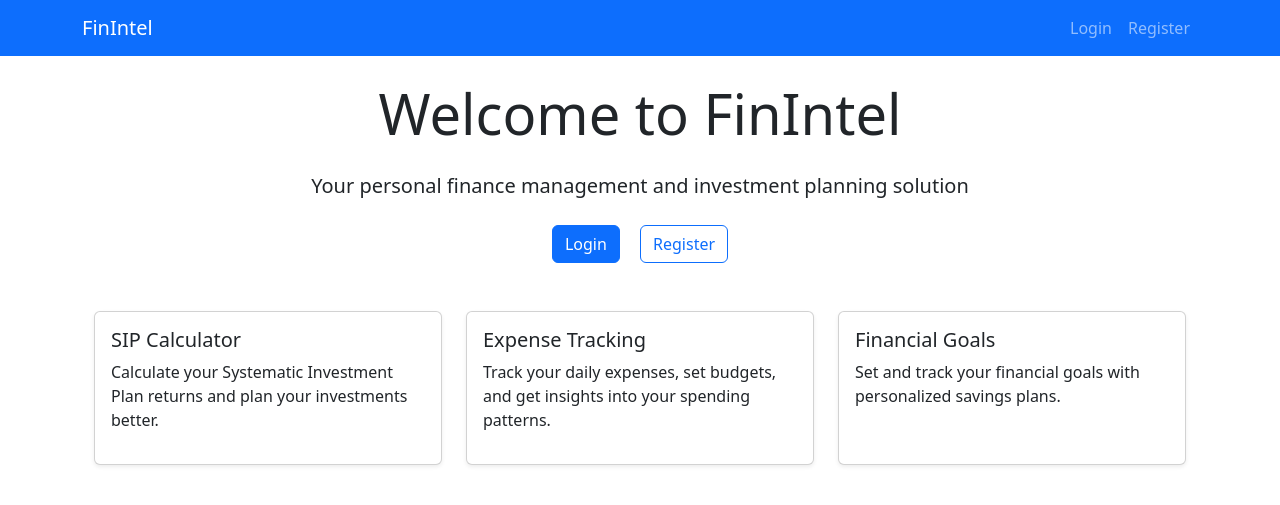
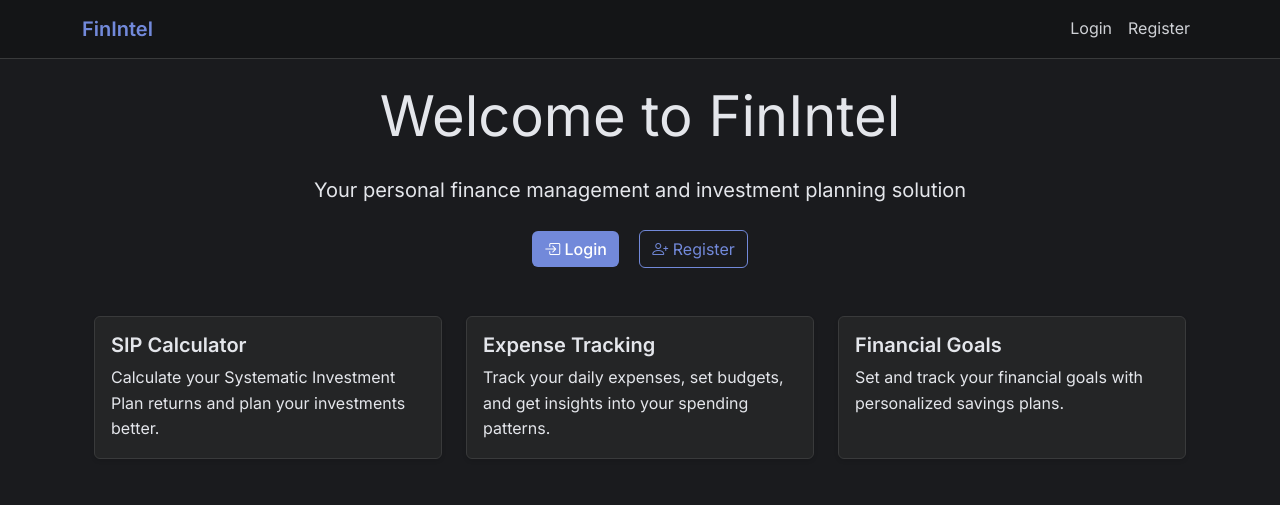
Before and after one commit to vishan01/FinIntel, a Flask app: page / in a window 1280 px wide. Shown: the top 505 px of the page. Run offline with Flask 3, Linux system fonts and the light colour scheme; some libraries are stand-ins or nearby versions.

Commit message:
Style: Restyle all the components into dark theme

```diff
--- a/src/services/market_data.py
+++ b/src/services/market_data.py
@@ -14,7 +14,6 @@ class MarketDataService:
             # Get sp 50 data using yfinance
             sp = yf.Ticker("^GSPC")  # sp 50 symbol
             info = sp.info
-            print(info)
             price =info['open']
             previous_close = info.get('previousClose', price)
             change = price - previous_close
--- a/static/css/style.css
+++ b/static/css/style.css
@@ -1,195 +1,368 @@
-.card {
-    margin-bottom: 1.5rem;
-    box-shadow: 0 0.125rem 0.25rem rgba(0, 0, 0, 0.075);
+:root {
+    --primary-color: #7289da;
+    --secondary-color: #99aab5;
+    --background-dark: #1a1b1e;
+    --background-darker: #141517;
+    --text-color: #e4e6eb;
+    --text-muted: #b0b3b8;
+    --success-color: #43b581;
+    --danger-color: #f04747;
+    --card-bg: #242526;
+    --input-bg: #3a3b3c;
+    --border-color: #393a3b;
+    --link-color: #4e5d94;
 }
 
-.chart-container {
-    min-height: 450px;
-    margin-bottom: 2rem;
-    width: 100%;
-    position: relative;
-    background-color: #fff;
-    border-radius: 0.25rem;
-    padding: 1rem;
+.home-card:hover {
+    transform: scale(1.02);
+    box-shadow: 0 4px 8px rgba(0, 0, 0, 0.2);
+    transition: all 0.3s ease;
+    cursor: pointer;
 }
 
-#expense-chart {
-    width: 100% !important;
-    height: 450px !important;
+
+
+body {
+    background-color: var(--background-dark);
+    color: var(--text-color);
+    font-family: 'Inter', -apple-system, BlinkMacSystemFont, 'Segoe UI', Roboto, Oxygen, Ubuntu, Cantarell, sans-serif;
+    line-height: 1.6;
 }
 
-.goal-progress {
-    height: 1.5rem;
-    margin: 1rem 0;
-    background-color: #e9ecef;
-    border-radius: 0.5rem;
-    overflow: hidden;
+/* Navbar Styling */
+.navbar {
+    background-color: var(--background-darker) !important;
+    border-bottom: 1px solid var(--border-color);
 }
 
-.goal-progress .progress-bar {
-    background-color: #0d6efd;
-    color: white;
-    text-align: center;
-    line-height: 1.5rem;
-    font-size: 0.875rem;
-    transition: width 0.6s ease;
+.navbar-dark .navbar-brand {
+    color: var(--primary-color);
+    font-weight: 600;
 }
 
-.goal-card {
-    background-color: #f8f9fa;
-    padding: 1.5rem;
-    border-radius: 0.5rem;
-    margin-bottom: 1.5rem;
-    border: 1px solid #dee2e6;
+.navbar-dark .nav-link {
+    color: var(--text-color) !important;
+    opacity: 0.9;
 }
 
-.goal-card h4 {
-    margin-bottom: 1rem;
-    color: #0d6efd;
+.navbar-dark .nav-link:hover {
+    opacity: 1;
 }
 
-.goal-card .btn-sm {
-    padding: 0.25rem 0.5rem;
-    font-size: 0.875rem;
-    margin-left: 0.5rem;
-}
-
-.expense-form {
-    max-width: 600px;
-    margin: 0 auto;
-}
-
-/* Card styles */
+/* Card Styling */
 .card {
-    box-shadow: 0 0.125rem 0.25rem rgba(0, 0, 0, 0.075);
-    margin-bottom: 1rem;
+    background-color: var(--card-bg);
+    border: 1px solid var(--border-color);
+    box-shadow: 0 2px 4px rgba(0, 0, 0, 0.1);
 }
 
 .card-header {
-    padding: 1rem;
-    border-bottom: none;
+    background-color: rgba(0, 0, 0, 0.1);
+    border-bottom: 1px solid var(--border-color);
 }
 
-/* Table styles */
+.card-title {
+    color: var(--text-color);
+    font-weight: 600;
+}
+
+/* Form Controls */
+.form-control, .form-select {
+    background-color: var(--input-bg);
+    border: 1px solid var(--border-color);
+    color: var(--text-color);
+}
+
+.form-control:focus, .form-select:focus {
+    background-color: var(--input-bg);
+    border-color: var(--primary-color);
+    color: var(--text-color);
+}
+
+.form-control::placeholder {
+    color: var(--text-muted);
+}
+
+/* Buttons */
+.btn-primary {
+    background-color: var(--primary-color);
+    border: none;
+    color: white;
+    font-weight: 500;
+}
+
+.btn-primary:hover {
+    background-color: #5f73bc;
+}
+
+.btn-outline-primary {
+    border-color: var(--primary-color);
+    color: var(--primary-color);
+}
+
+.btn-outline-primary:hover {
+    background-color: var(--primary-color);
+    color: white;
+}
+
+/* Tables */
 .table {
-    margin-bottom: 0;
+    background-color: var(--background-darker);
+    color: var(--text-color);
+    border-color: var(--border-color);
+}
+
+.table thead th {
+    background-color: var(--background-darker);
+    border-bottom: 2px solid var(--border-color);
+    color: var(--text-color);
 }
 
 .table td {
-    vertical-align: middle;
-    padding: 0.75rem;
+    border-color: var(--border-color);
+    background-color: var(--background-darker);
 }
 
-.table th {
-    font-weight: 600;
-    background-color: #f8f9fa;
+/* Links */
+a {
+    color: var(--link-color);
+    text-decoration: none;
 }
 
-.btn-group-sm .btn {
-    padding: 0.25rem 0.5rem;
+a:hover {
+    color: var(--primary-color);
+    text-decoration: none;
 }
 
-.table-responsive {
-    overflow-x: auto;
-    -webkit-overflow-scrolling: touch;
+/* Text Colors */
+.card-text,
+.lead,
+.form-label,
+.nav-link,
+.dropdown-item,
+.list-group-item,
+.modal-title,
+.modal-body,
+p,
+h1, h2, h3, h4, h5, h6,
+.table th,
+.table td,
+.input-group-text,
+.form-text,
+.breadcrumb-item,
+.alert {
+    color: var(--text-color);
 }
 
-/* Form styles */
-.input-group-text {
-    background-color: #f8f9fa;
-    border-right: none;
+.text-muted {
+    color: var(--text-muted) !important;
 }
 
-.form-control:focus {
-    box-shadow: none;
-    border-color: #0d6efd;
+.small, small {
+    color: var(--text-muted);
 }
 
-input[type="date"].form-control {
-    padding: 0.375rem 0.75rem;
-    line-height: 1.5;
-}
-
-/* Hide calendar icon in some browsers */
-input[type="date"]::-webkit-calendar-picker-indicator {
-    opacity: 0.6;
-    cursor: pointer;
-}
-
-input[type="date"]::-webkit-calendar-picker-indicator:hover {
-    opacity: 1;
-}
-
-.form-select:focus {
-    box-shadow: none;
-    border-color: #0d6efd;
-}
-
-/* Badge styles */
-.badge {
-    padding: 0.5em 0.75em;
+/* Form Labels and Help Text */
+label, .form-label {
+    color: var(--text-color);
     font-weight: 500;
 }
 
-/* Chart container styles */
-.chart-container {
-    background-color: #fff;
-    border-radius: 0.25rem;
-    padding: 1rem;
-    height: 100%;
+.form-text {
+    color: var(--text-muted);
 }
 
-.chart-container h4 {
-    color: #495057;
-    font-size: 1.1rem;
-    margin-bottom: 1rem;
+/* List Groups */
+.list-group-item {
+    background-color: var(--card-bg);
+    border-color: var(--border-color);
 }
 
-/* Ensure charts are responsive */
+/* Dropdowns */
+.dropdown-menu {
+    background-color: var(--card-bg);
+    border-color: var(--border-color);
+}
+
+.dropdown-item {
+    color: var(--text-color);
+}
+
+.dropdown-item:hover {
+    background-color: var(--input-bg);
+    color: var(--text-color);
+}
+
+/* Modal */
+.modal-content {
+    background-color: var(--card-bg);
+    border-color: var(--border-color);
+}
+
+.modal-header, .modal-footer {
+    border-color: var(--border-color);
+}
+
+/* Breadcrumbs */
+.breadcrumb-item + .breadcrumb-item::before {
+    color: var(--text-muted);
+}
+
+/* Stats and Numbers */
+.display-1, .display-2, .display-3, .display-4,
+.h1, .h2, .h3, .h4, .h5, .h6 {
+    color: var(--text-color);
+}
+
+/* Code and Pre */
+code, pre {
+    color: var(--text-color);
+    background-color: var(--background-darker);
+    border-radius: 4px;
+    padding: 0.2rem 0.4rem;
+}
+
+.text-success {
+    color: var(--success-color) !important;
+}
+
+.text-danger {
+    color: var(--danger-color) !important;
+}
+
+/* Charts */
+.chart-container {
+    background-color: var(--card-bg);
+    border: 1px solid var(--border-color);
+    padding: 1.5rem;
+}
+
+/* Markdown Content */
+.markdown-content {
+    background-color: var(--background-dark);
+    border: 1px solid var(--border-color);
+    color: var(--text-color);
+    padding: 1.5rem;
+}
+
+.markdown-content h1,
+.markdown-content h2,
+.markdown-content h3 {
+    color: var(--text-color);
+    font-weight: 600;
+}
+
+.markdown-content code {
+    background-color: var(--background-darker);
+    color: var(--text-color);
+    padding: 0.2rem 0.4rem;
+}
+
+/* Chat Messages */
+.chat-messages {
+    background-color: var(--card-bg);
+    border: 1px solid var(--border-color);
+}
+
+.user-message {
+    background-color: var(--primary-color);
+    color: white;
+}
+
+.ai-message {
+    background-color: var(--input-bg);
+    color: var(--text-color);
+}
+
+/* Alerts */
+.alert {
+    background-color: var(--card-bg);
+    border: 1px solid var(--border-color);
+    color: var(--text-color);
+}
+
+.alert-success {
+    background-color: rgba(67, 181, 129, 0.2);
+    border-color: var(--success-color);
+    color: var(--success-color);
+}
+
+.alert-danger {
+    background-color: rgba(240, 71, 71, 0.2);
+    border-color: var(--danger-color);
+    color: var(--danger-color);
+}
+
+/* Expense Charts */
+.expense-chart {
+    background-color: var(--card-bg);
+    border: 1px solid var(--border-color);
+}
+
+/* Progress Bars */
+.progress {
+    background-color: var(--background-darker);
+}
+
+.progress-bar {
+    background-color: var(--primary-color);
+}
+
+/* Tooltips */
+.tooltip {
+    background-color: var(--background-darker);
+    color: var(--text-color);
+}
+
+/* Animations (keeping these from before) */
+@keyframes fadeIn {
+    from { opacity: 0; transform: translateY(20px); }
+    to { opacity: 1; transform: translateY(0); }
+}
+
+@keyframes slideIn {
+    from { transform: translateX(-20px); opacity: 0; }
+    to { transform: translateX(0); opacity: 1; }
+}
+
+/* Home Page Cards */
+.home-card {
+    animation: fadeIn 0.6s ease-out;
+}
+
+.home-card:nth-child(1) { animation-delay: 0.1s; }
+.home-card:nth-child(2) { animation-delay: 0.2s; }
+.home-card:nth-child(3) { animation-delay: 0.3s; }
+
+/* Responsive Design */
 @media (max-width: 768px) {
-    .chart-container {
-        margin-bottom: 2rem;
+    .container {
+        padding: 1rem;
     }
 
-    .chart-container:last-child {
-        margin-bottom: 0;
+    .card {
+        margin-bottom: 1rem;
     }
 }
 
-/* Responsive grid spacing */
-@media (max-width: 768px) {
-    .g-4 {
-        --bs-gutter-y: 1rem;
-    }
+/* Custom Scrollbar */
+::-webkit-scrollbar {
+    width: 8px;
 }
 
-.advice-section {
-    background-color: #f8f9fa;
-    padding: 2rem;
-    border-radius: 0.5rem;
-    margin-bottom: 2rem;
+::-webkit-scrollbar-track {
+    background: var(--background-dark);
 }
 
-.sip-calculator {
-    max-width: 800px;
-    margin: 0 auto;
+::-webkit-scrollbar-thumb {
+    background-color: var(--border-color);
+    border-radius: 4px;
 }
 
-.dashboard-stats {
-    display: grid;
-    grid-template-columns: repeat(auto-fit, minmax(250px, 1fr));
-    gap: 1rem;
-    margin-bottom: 2rem;
+::-webkit-scrollbar-thumb:hover {
+    background-color: var(--text-muted);
 }
 
-.stat-card {
-    padding: 1.5rem;
-    text-align: center;
-    background: white;
-    border-radius: 0.5rem;
+.input-group span{
+    color:var(--background-dark)
 }
-
-.stat-card h3 {
-    color: #0d6efd;
-    margin-bottom: 0.5rem;
-}
--- a/templates/advice.html
+++ b/templates/advice.html
@@ -35,7 +35,6 @@
 .markdown-content {
     line-height: 1.6;
     padding: 1rem;
-    background-color: #f8f9fa;
     border-radius: 0.25rem;
 }
 
--- a/templates/base.html
+++ b/templates/base.html
@@ -7,6 +7,7 @@
     <link href="https://cdn.jsdelivr.net/npm/bootstrap@5.3.2/dist/css/bootstrap.min.css" rel="stylesheet">
     <link href="{{ url_for('static', filename='css/style.css') }}" rel="stylesheet">
     <link href="https://cdn.jsdelivr.net/npm/bootstrap-icons@1.11.2/font/bootstrap-icons.css" rel="stylesheet">
+    <link href="https://fonts.googleapis.com/css2?family=Inter:wght@400;500;600;700&display=swap" rel="stylesheet">
     <script src="https://cdn.plot.ly/plotly-2.27.0.min.js"></script>
 </head>
 <body>
--- a/templates/home.html
+++ b/templates/home.html
@@ -6,12 +6,16 @@
 <div class="container">
     <div class="row mb-5">
         <div class="col-md-8 offset-md-2 text-center">
-            <h1 class="display-4 mb-4">Welcome to FinIntel</h1>
-            <p class="lead">Your personal finance management and investment planning solution</p>
+            <h1 class="display-4 mb-4" style="animation: fadeIn 0.8s ease-out;">Welcome to FinIntel</h1>
+            <p class="lead" style="animation: fadeIn 0.8s ease-out 0.2s both;">Your personal finance management and investment planning solution</p>
             {% if not current_user.is_authenticated %}
-                <div class="mt-4">
-                    <a href="{{ url_for('auth.login') }}" class="btn btn-primary me-3">Login</a>
-                    <a href="{{ url_for('auth.register') }}" class="btn btn-outline-primary">Register</a>
+                <div class="mt-4" style="animation: fadeIn 0.8s ease-out 0.4s both;">
+                    <a href="{{ url_for('auth.login') }}" class="btn btn-primary me-3">
+                        <i class="bi bi-box-arrow-in-right"></i> Login
+                    </a>
+                    <a href="{{ url_for('auth.register') }}" class="btn btn-outline-primary">
+                        <i class="bi bi-person-plus"></i> Register
+                    </a>
                 </div>
             {% endif %}
         </div>
@@ -19,7 +23,7 @@
 
     <div class="row mt-4">
         <div class="col-md-4 mb-4">
-            <div class="card h-100">
+            <div class="card h-100 home-card">
                 <div class="card-body">
                     <h5 class="card-title">SIP Calculator</h5>
                     <p class="card-text">Calculate your Systematic Investment Plan returns and plan your investments better.</p>
@@ -31,7 +35,7 @@
         </div>
 
         <div class="col-md-4 mb-4">
-            <div class="card h-100">
+            <div class="card h-100 home-card">
                 <div class="card-body">
                     <h5 class="card-title">Expense Tracking</h5>
                     <p class="card-text">Track your daily expenses, set budgets, and get insights into your spending patterns.</p>
@@ -43,7 +47,7 @@
         </div>
 
         <div class="col-md-4 mb-4">
-            <div class="card h-100">
+            <div class="card h-100 home-card">
                 <div class="card-body">
                     <h5 class="card-title">Financial Goals</h5>
                     <p class="card-text">Set and track your financial goals with personalized savings plans.</p>
@@ -58,7 +62,7 @@
     {% if current_user.is_authenticated %}
         <div class="row mt-4">
             <div class="col-md-12">
-                <div class="card">
+                <div class="card market-data-container">
                     <div class="card-header d-flex justify-content-between align-items-center">
                         <h5 class="card-title mb-0">Market Overview</h5>
                         <form class="form-inline" action="{{ url_for('finance.add_to_watchlist') }}" method="post">
@@ -78,7 +82,7 @@
                     </div>
                 </div>
             </div>
-            <div class="col-md-6">
+            <div class="col-md-6 mt-2">
                 <div class="card">
                     <div class="card-header">
                         <h5 class="card-title mb-0">AI Financial Advisor</h5>
@@ -86,6 +90,17 @@
                     <div class="card-body">
                         <p>Get personalized financial advice powered by AI.</p>
                         <a href="{{ url_for('finance.get_advice') }}" class="btn btn-primary">Get Advice</a>
+                    </div>
+                </div>
+            </div>
+            <div class="col-md-6 mt-2">
+                <div class="card">
+                    <div class="card-header">
+                        <h5 class="card-title mb-0">AI Finance Chatbot</h5>
+                    </div>
+                    <div class="card-body">
+                        <p>Have conversation with AI about your Financial situation</p>
+                        <a href="{{ url_for('finance.chat_page') }}" class="btn btn-primary">Chat Up</a>
                     </div>
                 </div>
             </div>
```
Also changed, not shown: templates/chat.html (+7 -7 lines).
